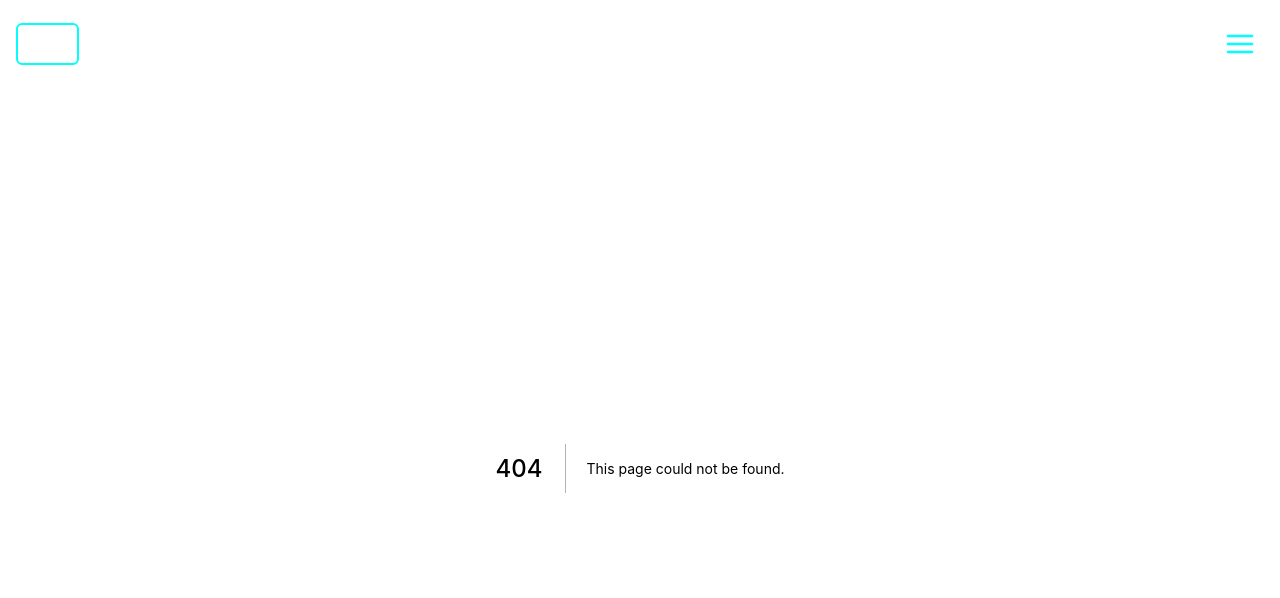
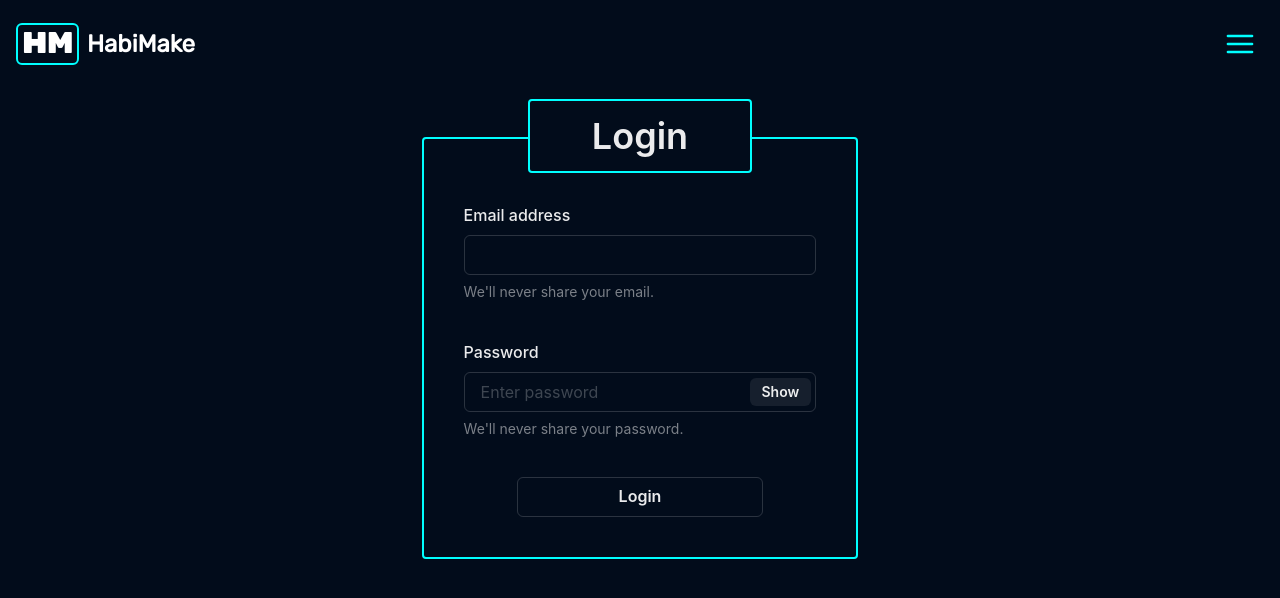
Before and after one commit to kirontoo/habimake, a Next.js app: page /login in a window 1280 px wide. Before the commit this address had no page. Shown: the top 598 px of the page. Built offline with nearby package versions, Linux system fonts and the light colour scheme.

Commit message:
Add login page

```diff
--- /dev/null
+++ b/pages/login.tsx
@@ -0,0 +1,102 @@
+import {
+    Center,
+    VStack,
+    Input,
+    FormControl,
+    FormLabel,
+    FormErrorMessage,
+    FormHelperText,
+    Button,
+    Text,
+    InputGroup,
+    InputRightElement,
+} from "@chakra-ui/react";
+
+import { useState } from 'react';
+
+function Login() {
+    let [ showPassword, setShowPassword ]= useState<boolean>(false);
+
+    function onShowPassword() {
+        setShowPassword(!showPassword);
+    };
+
+    return (
+        <Center
+            my="20"
+            h={{
+                lg:"50vh"
+            }}
+        >
+            <VStack
+                borderWidth={2}
+                borderColor="cyan"
+                borderRadius="4px"
+                h="min-content"
+                w={{
+                    sm: "full",
+                    md: "50%",
+                    lg: "35%"
+                }}
+                position="relative"
+                p={10}
+                pt={14}
+            >
+                <Center
+                    position="absolute"
+                    top="-10"
+                    w="3xs"
+                    h="fit-content"
+                    borderWidth={2}
+                    borderColor="cyan"
+                    borderRadius="4px"
+                    bg="navy.400"
+                    p={2}
+                >
+                    <Text
+                        as="span"
+                        fontWeight="600"
+                        fontSize="4xl"
+                    >Login</Text>
+                </Center>
+                <VStack
+                    as="form"
+                    spacing={10}
+                    w="full"
+                >
+                    <FormControl id="email">
+                        <FormLabel>Email address</FormLabel>
+                        <Input type="email" />
+                        <FormHelperText>We'll never share your email.</FormHelperText>
+                    </FormControl>
+                    <FormControl id="password">
+                        <FormLabel>Password</FormLabel>
+                        <InputGroup size="md">
+                            <Input
+                                    pr="4.5rem"
+                                    type={showPassword ? "text" : "password"}
+                                    placeholder="Enter password"
+                                />
+                            <InputRightElement width="4.5rem">
+                                <Button
+                                    h="1.75rem"
+                                    size="sm"
+                                    onClick={onShowPassword}
+                                >
+                                    {showPassword ? "Hide" : "Show"}
+                                </Button>
+                            </InputRightElement>
+                        </InputGroup>
+                        <FormHelperText>We'll never share your password.</FormHelperText>
+                    </FormControl>
+                    <Button
+                        w="70%"
+                        variant="outline"
+                    >Login</Button>
+                </VStack>
+            </VStack>
+        </Center>
+    )
+}
+
+export default Login;
```
